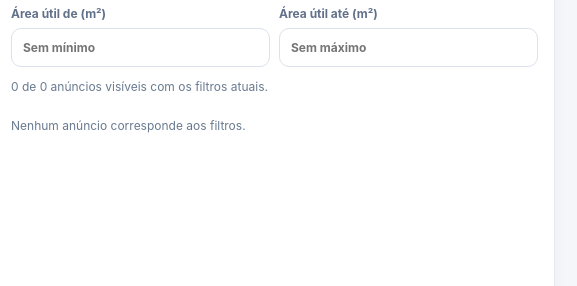
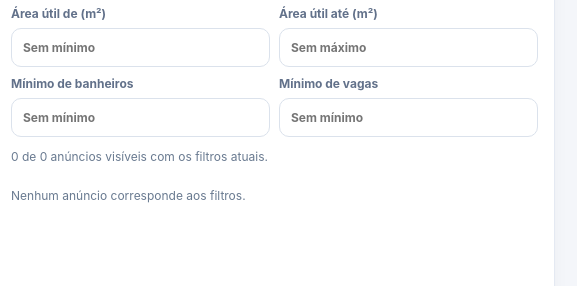
Before and after one commit to serjaoberrantero1986/imovel-busca, a website: page index.html in a window 1280 px wide. Shown: the part 894-1180 px from the top of the page, 703-1280 px from the left. Drawn offline with nearby package versions, Linux system fonts and the light colour scheme.

Commit message:
feat: filtrar banheiros e vagas na lista de comparáveis

```diff
--- a/index.html
+++ b/index.html
@@ -60,6 +60,8 @@
 <label class="field">Preço até (R$)<input id="filter-price-max" type="number" min="0" placeholder="Sem máximo"></label>
 <label class="field">Área útil de (m²)<input id="filter-area-min" type="number" min="0" placeholder="Sem mínimo"></label>
 <label class="field">Área útil até (m²)<input id="filter-area-max" type="number" min="0" placeholder="Sem máximo"></label>
+<label class="field">Mínimo de banheiros<input id="filter-bathrooms-min" type="number" min="0" max="20" placeholder="Sem mínimo"></label>
+<label class="field">Mínimo de vagas<input id="filter-parking-min" type="number" min="0" max="20" placeholder="Sem mínimo"></label>
 </div>
 <p id="filter-status" class="muted" style="margin:0 0 12px"></p>
 <div class="result-scroll" id="results"><p class="muted">Os resultados aparecerão aqui.</p></div>
```
